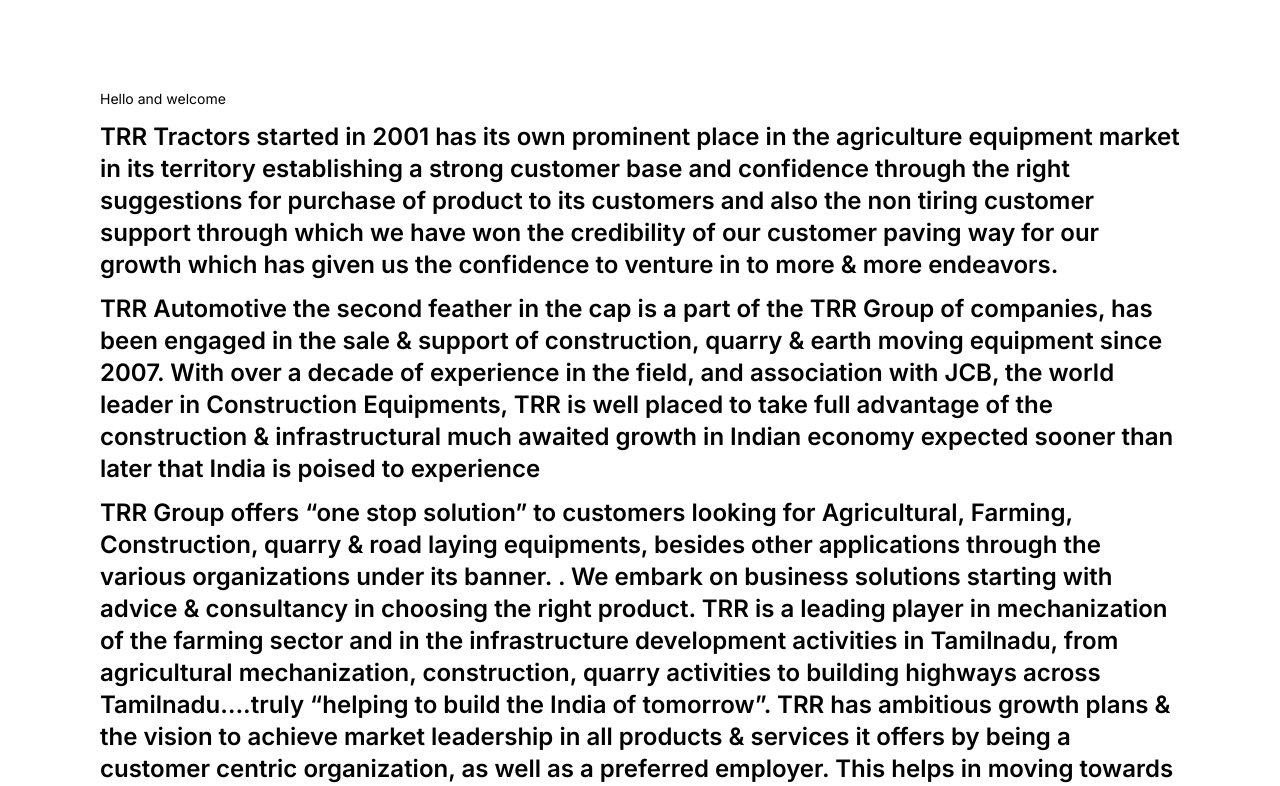
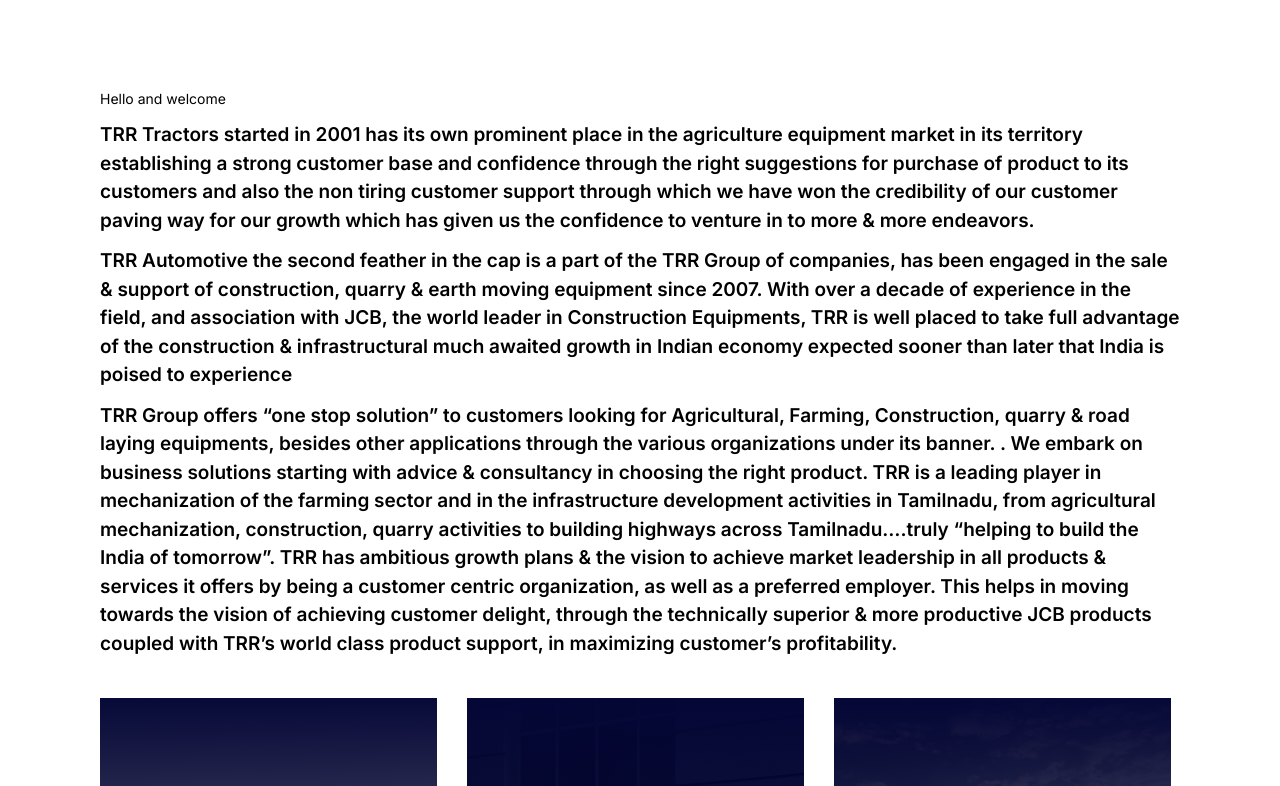
Before and after one commit to Arunkv52/trrgroup_website, a React (Vite) app: page / in a window 1280 px wide. Shown: the part 854-1640 px from the top of the page. Built offline with nearby package versions, Linux system fonts and the light colour scheme.

Commit message:
new file add

```diff
--- a/src/Pages/Home.jsx
+++ b/src/Pages/Home.jsx
@@ -23,7 +23,7 @@ const Home = () => {
       <div className='w-full md:pt-10 pb-5'>
         <div className='ban-next px-5 md:px-25 py-10'>
           <p className='text-[14px]'>Hello and welcome</p>
-          <h5 className='text-[18px] md:text-2xl font-semibold pt-3'>
+          <h5 className='text-[18px] md:text-[19px] font-semibold pt-3'>
             TRR Tractors started in 2001 has its own prominent place in the
             agriculture equipment market in its territory establishing a strong
             customer base and confidence through the right suggestions for
@@ -32,7 +32,7 @@ const Home = () => {
             customer paving way for our growth which has given us the confidence
             to venture in to more & more endeavors.
           </h5>
-          <h5 className='text-[18px] md:text-2xl font-semibold pt-3'>
+          <h5 className='text-[18px] md:text-[19px] font-semibold pt-3'>
             TRR Automotive the second feather in the cap is a part of the TRR
             Group of companies, has been engaged in the sale & support of
             construction, quarry & earth moving equipment since 2007. With over
@@ -42,7 +42,7 @@ const Home = () => {
             growth in Indian economy expected sooner than later that India is
             poised to experience
           </h5>
-          <h5 className='text-[18px] md:text-2xl font-semibold pt-3'>
+          <h5 className='text-[18px] md:text-[19px] font-semibold pt-3'>
             TRR Group offers “one stop solution” to customers looking for
             Agricultural, Farming, Construction, quarry & road laying
             equipments, besides other applications through the various
```
